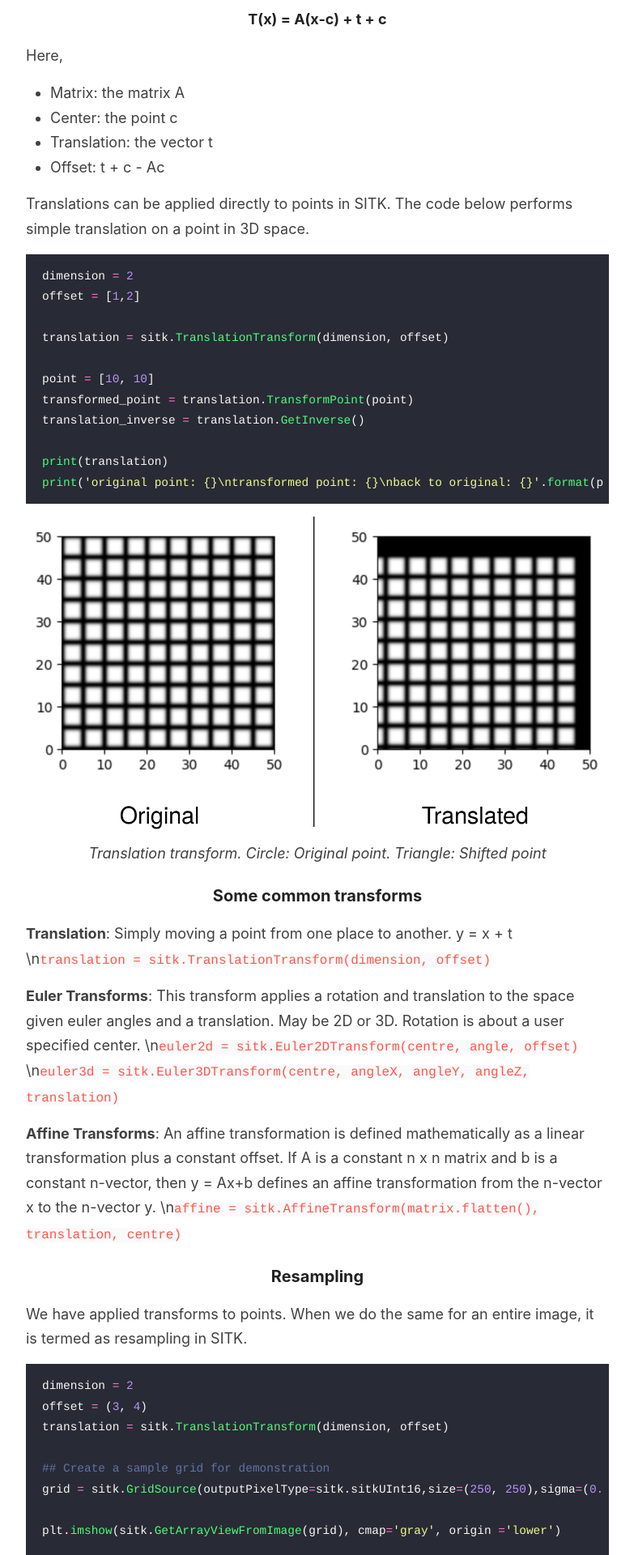
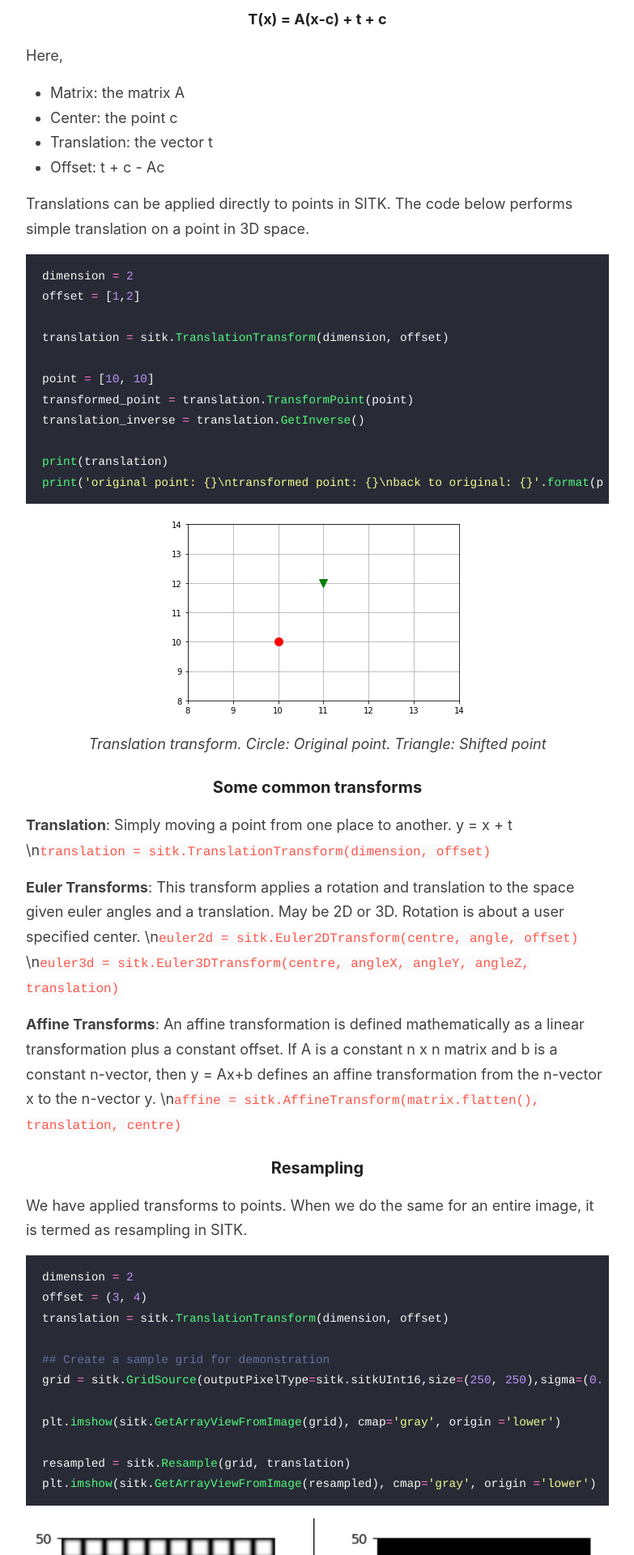
Before and after one commit to CodeSeeker99/codeseeker99.github.io, a Jekyll site: the page built from _posts/2021-02-16-Basics-of-SimpleITK.md, in a window 1280 px wide. Shown: the part 4480-6400 px from the top of the page at 81% size, without its empty margins (248-1031 px from the left). Built offline with Jekyll 4.4.1, drawn with Linux system fonts in a browser that asks for light colours; our own code applies the rules of GitHub Pages for plain Markdown files.

Commit message:
Update 2021-02-16-Basics-of-SimpleITK.md

````diff
--- a/_posts/2021-02-16-Basics-of-SimpleITK.md
+++ b/_posts/2021-02-16-Basics-of-SimpleITK.md
@@ -126,7 +126,7 @@ print(translation)
 print('original point: {}\ntransformed point: {}\nback to original: {}'.format(point,transformed_point,translation_inverse.TransformPoint(transformed_point)))
 ```
 
-![TranslationPointsImage]({{site.baseurl}}/images/translation_difference.png)
+![PointTranslation]({{site.baseurl}}/images/point_translation.png)
 <p style="text-align:center"><i> Translation transform. Circle: Original point. Triangle: Shifted point</i></p>
 
 ### Some common transforms
````
